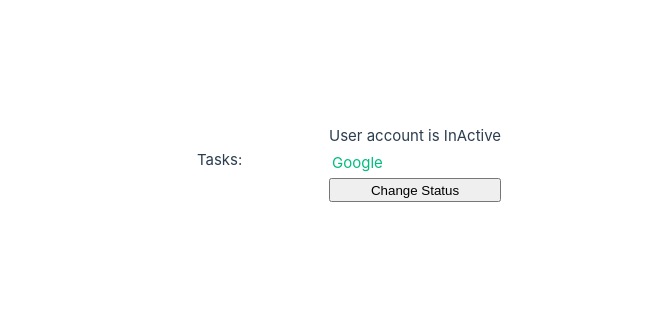
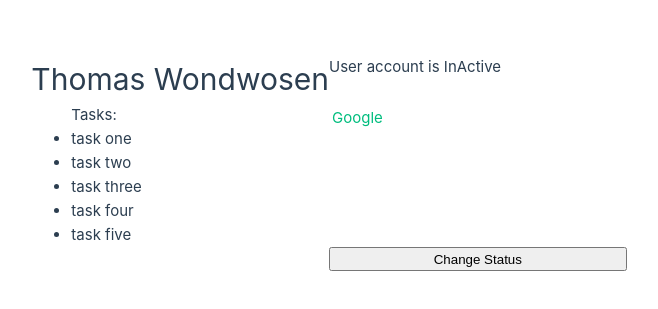
Before and after one commit to 47thommy/learning-vue-js, a Vue app: page / in a window 1280 px wide. Shown: the part 237-546 px from the top of the page, without its empty margins (311-969 px from the left). Built offline with nearby package versions, Linux system fonts and the light colour scheme.

Commit message:
feat: changed the options api to composition api

```diff
--- a/src/App.vue
+++ b/src/App.vue
@@ -1,4 +1,5 @@
 <script>
+	import { ref } from "vue";
 	export default {
 		//  this is using options api
 		// data() {
@@ -10,16 +11,47 @@
 		// 	};
 		// },
 		// methods: {
-		// 	changeStatus() {
-		// 		if (this.status === "active") {
-		// 			this.status = "pending";
-		// 		} else if (this.status === "pending") {
-		// 			this.status = "inactive";
-		// 		} else {
-		// 			this.status = "active";
-		// 		}
-		// 	},
+		// changeStatus() {
+		// 	if (this.status === "active") {
+		// 		this.status = "pending";
+		// 	} else if (this.status === "pending") {
+		// 		this.status = "inactive";
+		// 	} else {
+		// 		this.status = "active";
+		// 	}
 		// },
+		// },
+
+		setup() {
+			const name = ref("Thomas Wondwosen");
+			const status = ref("inactive");
+			const tasks = ref([
+				"task one",
+				"task two",
+				"task three",
+				"task four",
+				"task five",
+			]);
+			const link = "https://google.com";
+
+			const changeStatus = () => {
+				if (status.value === "active") {
+					status.value = "pending";
+				} else if (status.value === "pending") {
+					status.value = "inactive";
+				} else {
+					status.value = "active";
+				}
+			};
+
+			return {
+				name,
+				status,
+				tasks,
+				link,
+				changeStatus,
+			};
+		},
 	};
 </script>
 
```
